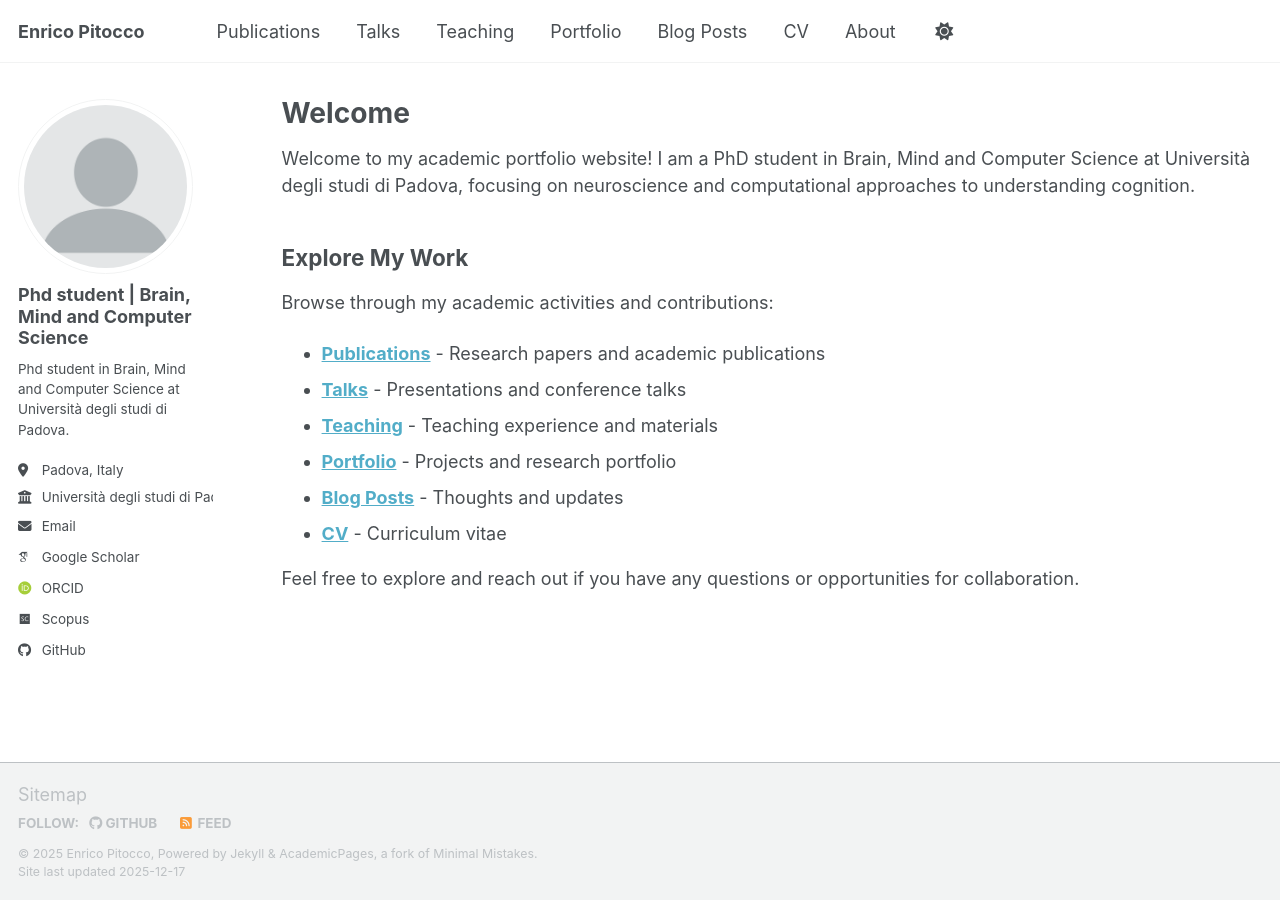
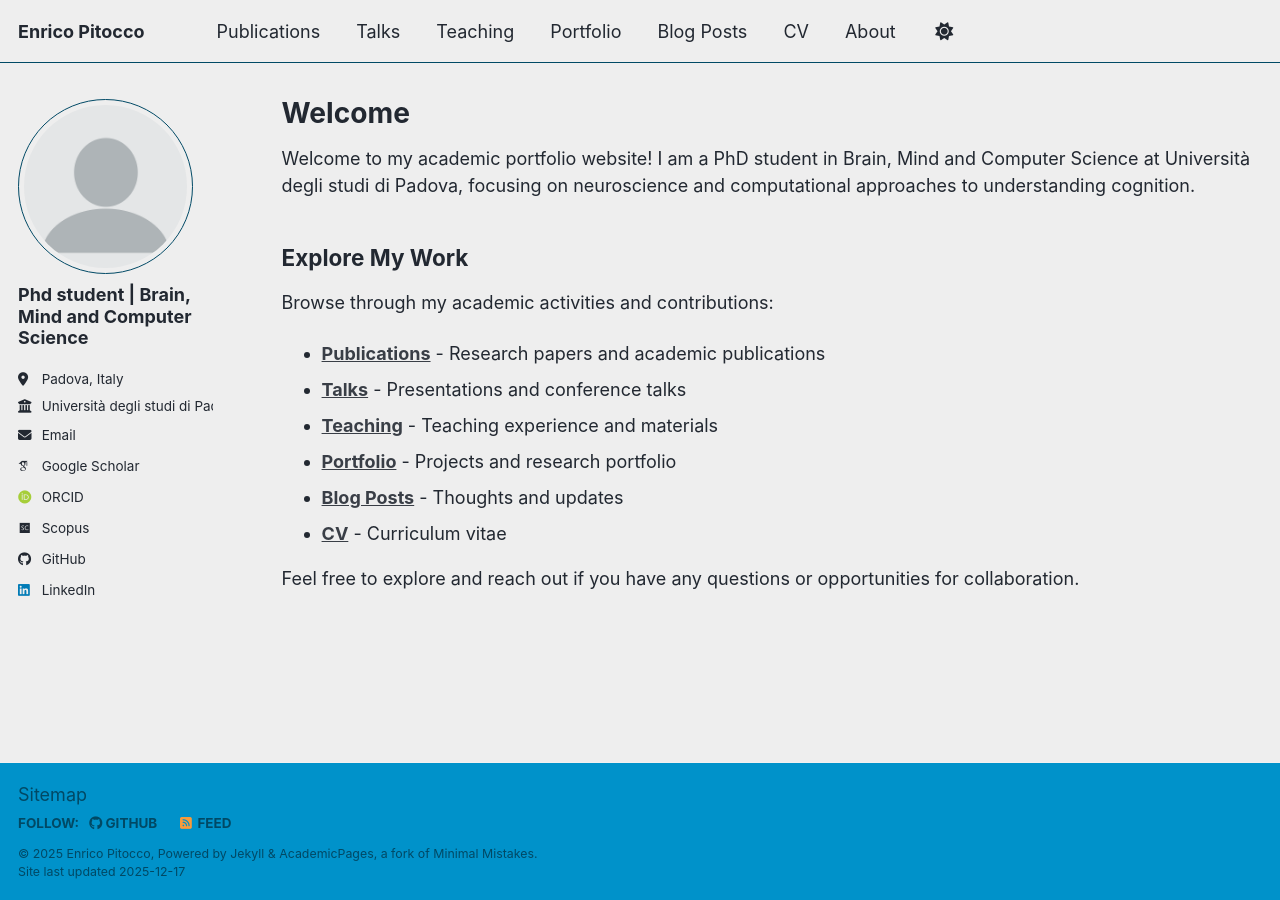
Before and after one commit to enricopitocco/enricopitocco.github.io, a Jekyll site: the page built from index.md, in a window 1280 px wide. Built offline with Jekyll 4.4.1, drawn with Linux system fonts in a browser that asks for light colours; some web fonts are replaced; a script bundle is joined from its source files by our own code; library files that are not in the unit come from our copies.

Commit message:
Update site theme and author bio in config

```diff
--- a/_config.yml
+++ b/_config.yml
@@ -8,7 +8,7 @@
 
 # Basic Site Settings
 locale                   : "en-US"
-site_theme               : "default" # Currently available options are "default", "air"
+site_theme               : "air" # Currently available options are "default", "air"
 title                    : "Enrico Pitocco"
 title_separator          : "-"
 name                     : &name "Enrico Pitocco"
@@ -21,7 +21,7 @@ author:
   avatar           : "profile.png"
   name             : "Phd student | Brain, Mind and Computer Science"
   pronouns         :
-  bio              : "Phd student in Brain, Mind and Computer Science at Università degli studi di Padova."
+  bio              : ""
   location         : "Padova, Italy"
   employer         : "Università degli studi di Padova"
   uri              :
@@ -54,7 +54,7 @@ author:
   keybase          :
   instagram        :
   lastfm           :
-  linkedin         :
+  linkedin         : "www.linkedin.com/in/enrico-pitocco-a629aa209"
   mastodon         :
   medium           :
   pinterest        :
```
